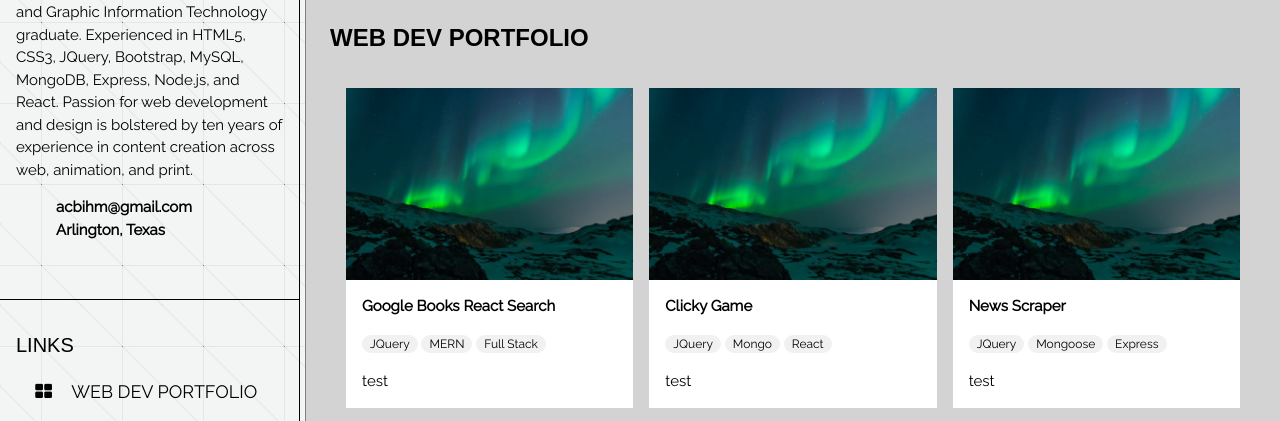
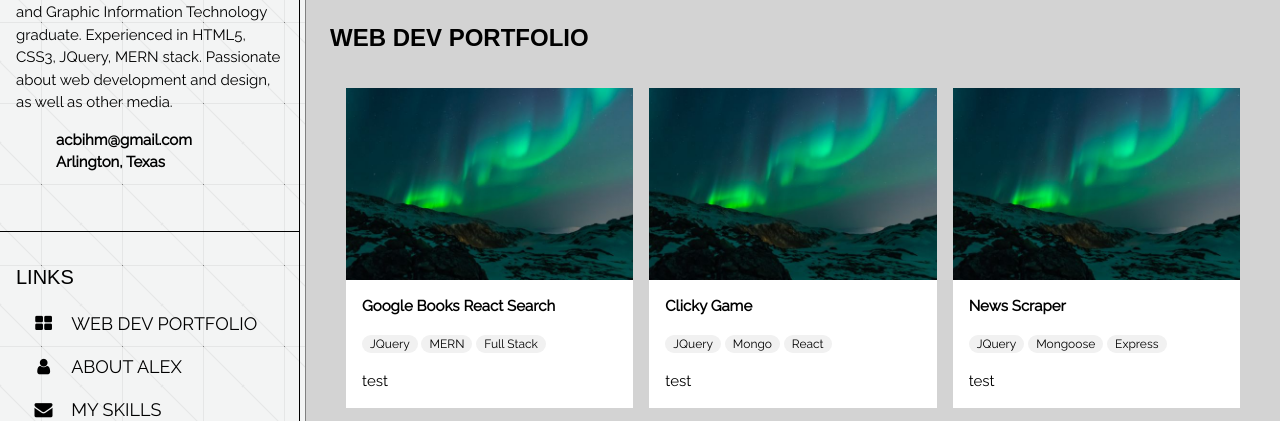
Before and after one commit to acbihm/new-portfolio, a plain HTML site: page index.html in a window 1280 px wide. Shown: the part 100-521 px from the top of the page. Drawn offline with nearby package versions, Linux system fonts and the light colour scheme; a web font is replaced by a local one.

Commit message:
Update index.html

```diff
--- a/index.html
+++ b/index.html
@@ -20,7 +20,7 @@
             <div class="w3-container hide-on-phone">
                 <!-- <img src="assets/images/alex_pic.png" style="width:60%;" class="w3-round" alt=""> -->
                 <h3><b>ALEX BIHM</b></h3>
-                   Inventive designer, collaborative artist, and Graphic Information Technology graduate. Experienced in HTML5, CSS3, JQuery, Bootstrap, MySQL, MongoDB, Express, Node.js, and React. Passion for web development and design is bolstered by ten years of experience in content creation across web, animation, and print.
+                   Inventive designer, collaborative artist, and Graphic Information Technology graduate. Experienced in HTML5, CSS3, JQuery, MERN stack. Passionate about web development and design, as well as other media.
 
                 <ul>
                     <!-- <li><b>Developer</b></li>
```
